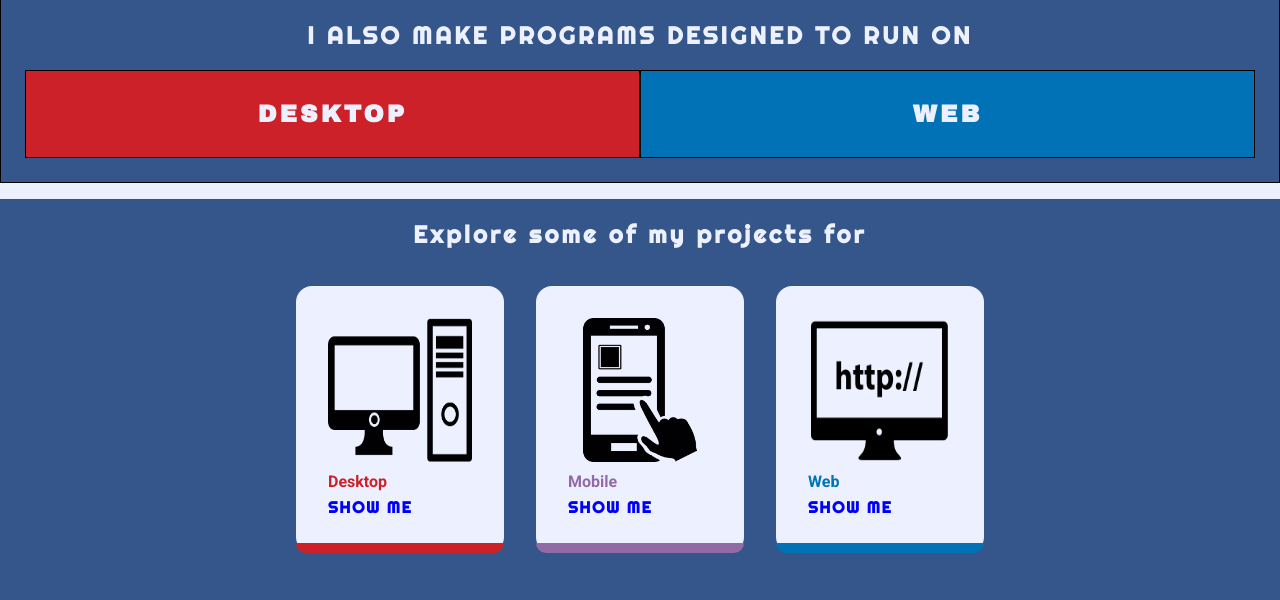
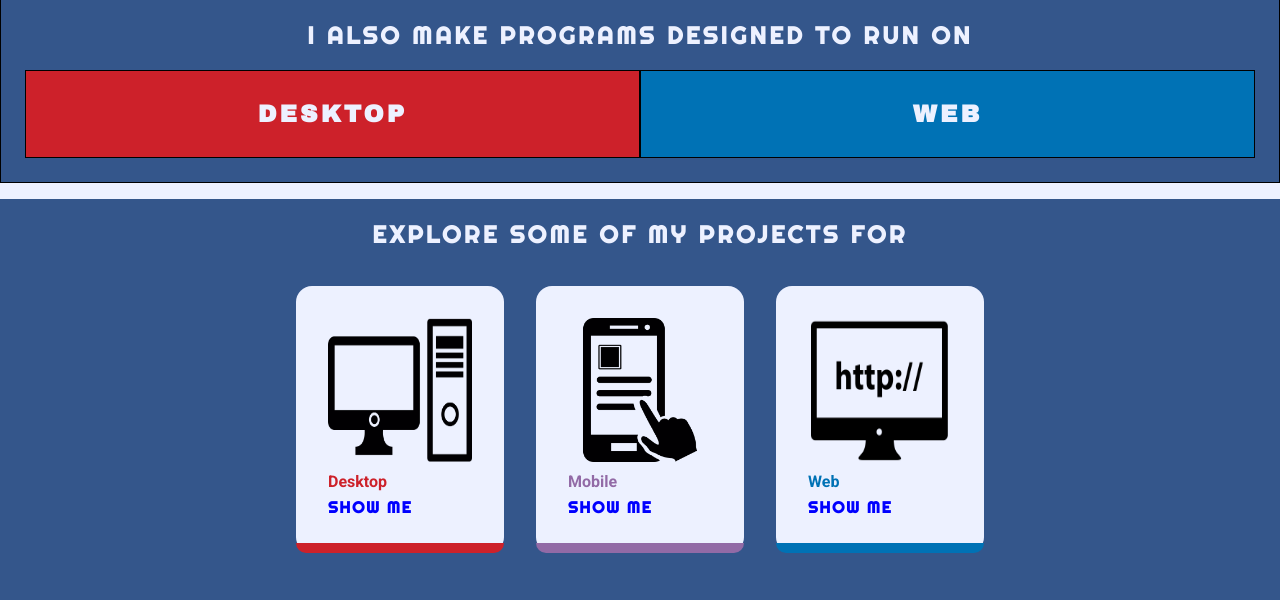
Before and after one commit to SalvatoreAmaddio/Portfolio, a PHP site: page /mobile.html in a window 1280 px wide. Shown: the part 2147-2747 px from the top of the page. Run offline with PHP 8.4, Linux system fonts and the light colour scheme.

Commit message:
Update project.css

```diff
--- a/css/project.css
+++ b/css/project.css
@@ -1,6 +1,11 @@
 #projects
 {
     letter-spacing: .2rem;
+}
+
+#projects h2
+{
+    text-transform: uppercase;
 }
 
 #projectContainerBackground
```
